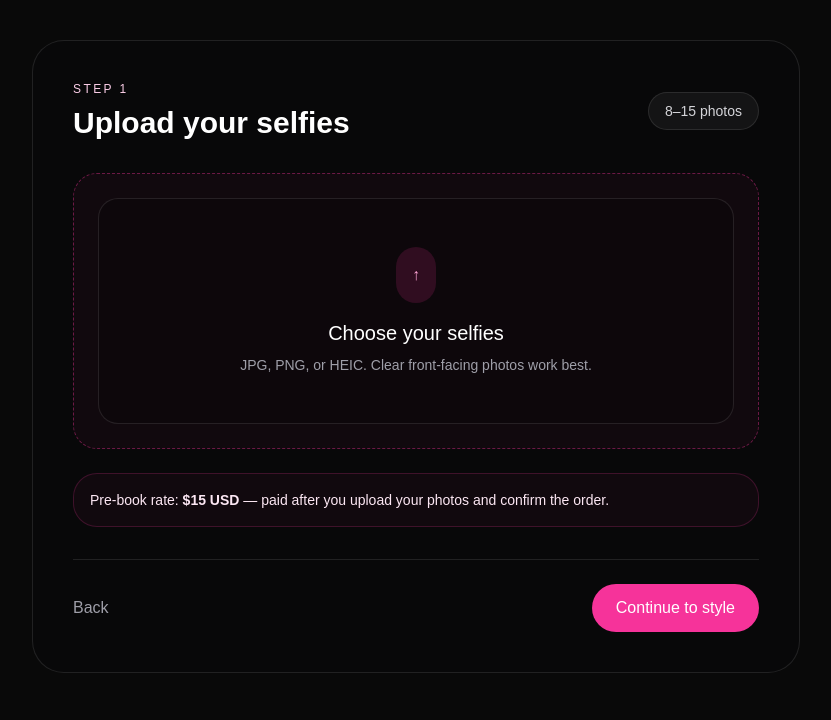
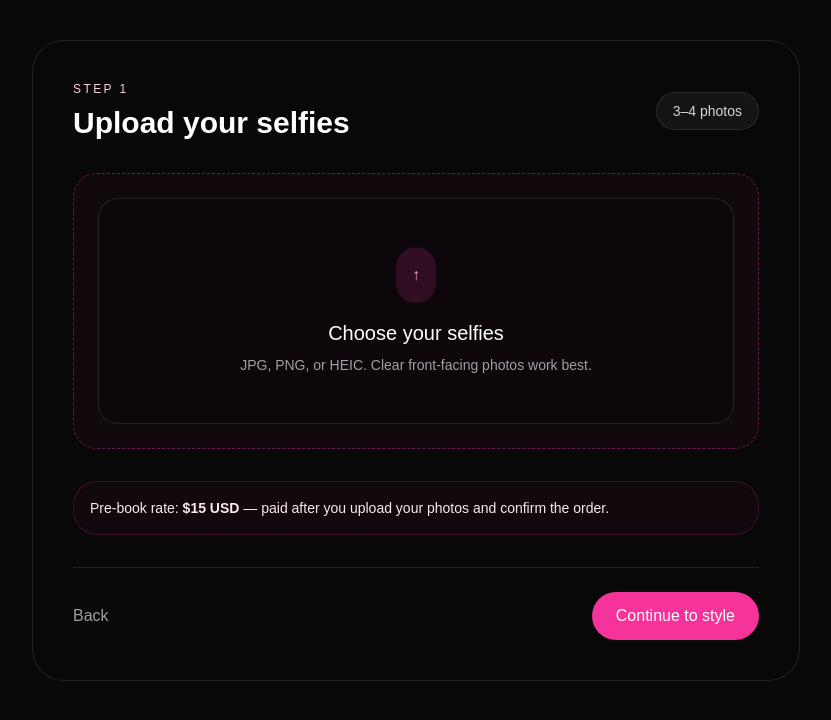
Before and after one commit to phillydontdance/ai-dating-enhancer, a Next.js app: page / in a window 1280 px wide. Both pictures are taken after a click on the button "Pre-book now". Shown: the top 720 px of the page, without its empty margins (224-1055 px from the left). Built offline with nearby package versions, Linux system fonts and the light colour scheme.

Commit message:
initial13

```diff
--- a/app/page.tsx
+++ b/app/page.tsx
@@ -159,8 +159,8 @@ export default function Home() {
 	const handleFileChange = (event: ChangeEvent<HTMLInputElement>) => {
 		const files = Array.from(event.target.files ?? []);
 
-		if (files.length < 8 || files.length > 15) {
-			setUploadError("Please upload between 8 and 15 selfie photos.");
+		if (files.length < 3 || files.length > 4) {
+			setUploadError("Please upload between 3 and 4 selfie photos.");
 			setSelectedFiles([]);
 			return;
 		}
@@ -179,8 +179,8 @@ export default function Home() {
 	};
 
 	const handleUploadContinue = () => {
-		if (selectedFiles.length < 8) {
-			setUploadError("Please add at least 8 selfies to continue.");
+		if (selectedFiles.length < 3) {
+			setUploadError("Please add at least 3 selfies to continue.");
 			return;
 		}
 		setCurrentStep("style");
@@ -341,7 +341,7 @@ export default function Home() {
 							</h2>
 						</div>
 						<div className="rounded-full border border-white/10 bg-white/5 px-4 py-2 text-sm text-zinc-300">
-							8–15 photos
+							3–4 photos
 						</div>
 					</div>
 
@@ -397,7 +397,7 @@ export default function Home() {
 						</div>
 					) : null}
 
-					<div className="mt-6 rounded-[1.5rem] border border-pink-500/20 bg-pink-500/[0.04] p-4 text-sm text-pink-100">
+					<div className="mt-8 rounded-[1.5rem] border border-pink-500/20 bg-pink-500/[0.04] p-4 text-sm text-pink-100">
 						Pre-book rate: <span className="font-semibold">$15 USD</span> — paid after you upload your photos and confirm the order.
 					</div>
 
```
